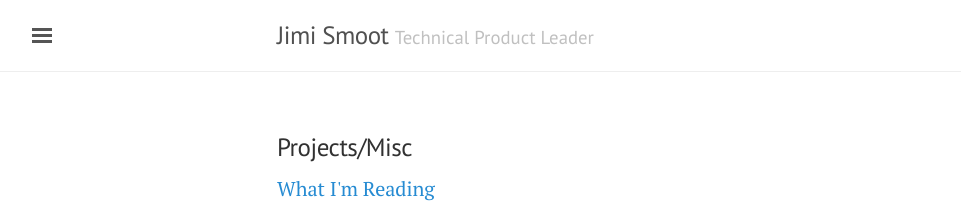
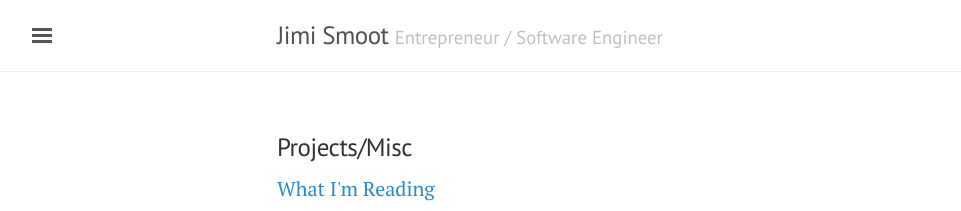
Before and after one commit to jsmootiv/jsmootiv.github.io, a Jekyll site: the page built from index.html, in a window 1280 px wide. Shown: the top 211 px of the page, without its empty margins (3-964 px from the left). Built offline with Jekyll 4.4.1, drawn with Linux system fonts in a browser that asks for light colours.

Commit message:
Reversion to the mean

```diff
--- a/_config.yml
+++ b/_config.yml
@@ -1,10 +1,10 @@
 # TODO: Impliment https://github.com/jekyll/jekyll-assets
 # Site settings
 title: Jimi Smoot
-tagline: Technical Product Leader
+tagline: Entrepreneur / Software Engineer
 email: jimi {at} jsfour {dot} com
 description: > # this means to ignore newlines until "baseurl:"
-  Technical Product Leader
+  Entrepreneur / Software Engineer
 baseurl: "" # the subpath of your site, e.g. /blog
 url: "http://www.jsfour.com" # the base hostname & protocol for your site
 # twitterUrl: "http://www.twitter.com/jsfour"
```
